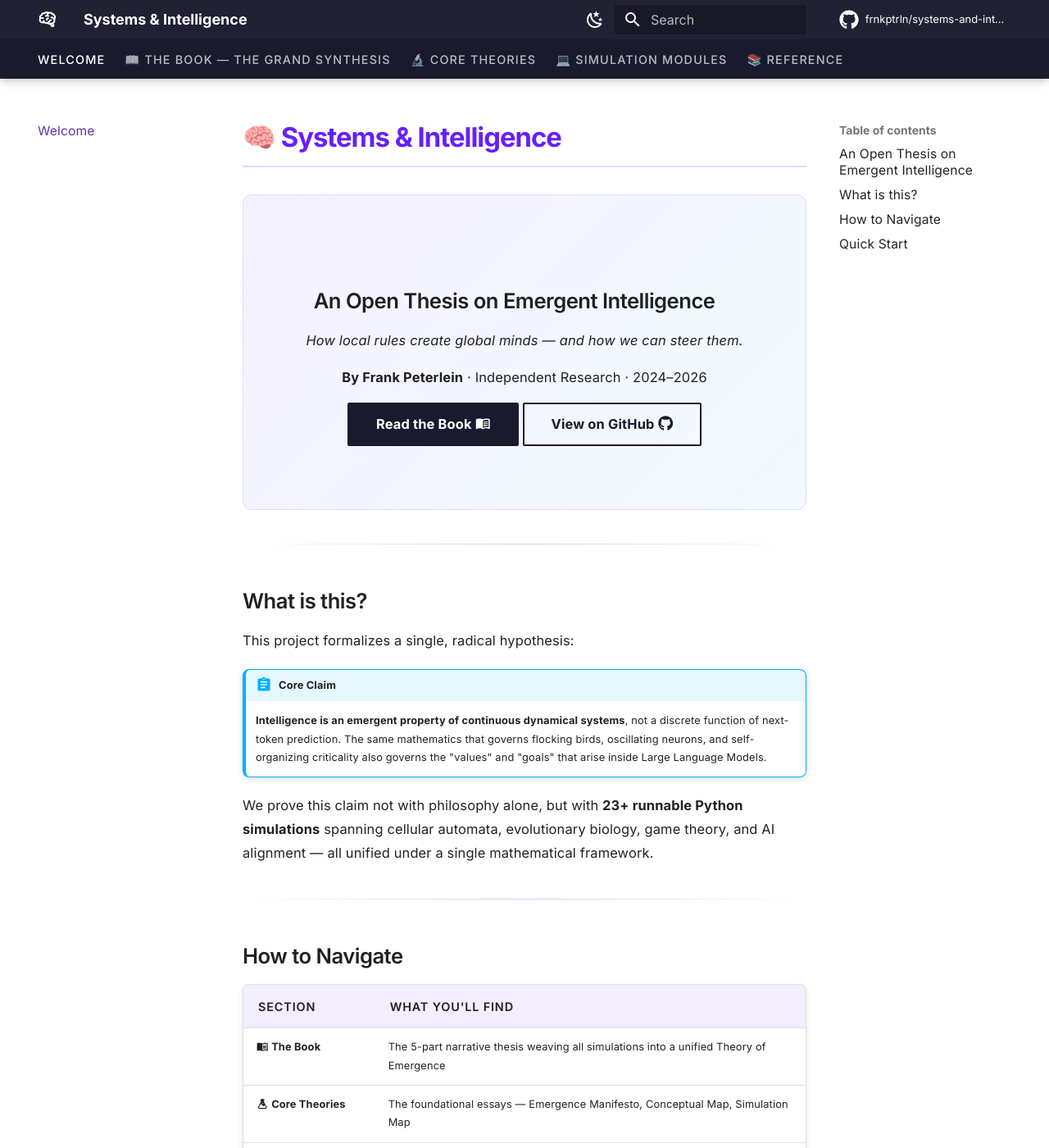
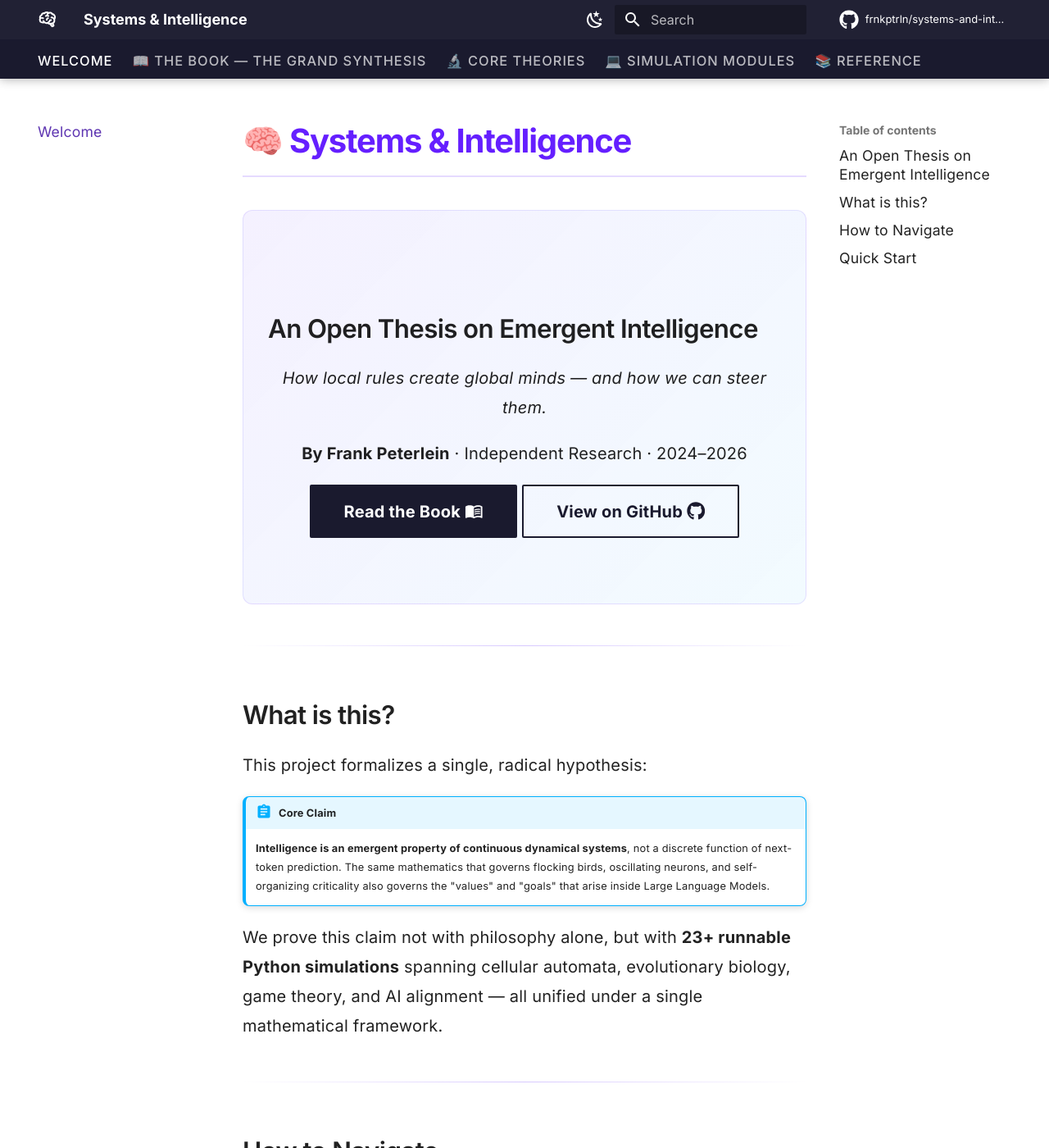
Before and after one commit to frnkptrln/systems-and-intelligence, an MkDocs documentation site: the page built from docs/index.md, in a window 1280 px wide and 1400 px high. Shown: the whole window at 82% size. Built offline with MkDocs 1.6.1 and Material for MkDocs 9.7.7, drawn with Linux system fonts in a browser that asks for light colours; comment, search, counter and statistics services are not loaded.

Commit message:
fix: correct email, increase font sizes, fix broken book link
- Paper email changed to frank.peterlein@gmail.com
- Base font size increased from 0.82rem to 1rem for laptop readability
- Navigation and code font sizes increased proportionally
- 'Read the Book' button now links to the Introduction chapter
- Added site/ to .gitignore

```diff
--- a/docs/index.md
+++ b/docs/index.md
@@ -8,7 +8,7 @@
 
 **By Frank Peterlein** · Independent Research · 2024–2026
 
-[Read the Book :material-book-open-variant:](#){ .md-button .md-button--primary } [View on GitHub :fontawesome-brands-github:](https://github.com/frnkptrln/systems-and-intelligence){ .md-button }
+[Read the Book :material-book-open-variant:](book/00_introduction.md){ .md-button .md-button--primary } [View on GitHub :fontawesome-brands-github:](https://github.com/frnkptrln/systems-and-intelligence){ .md-button }
 
 </div>
 
--- a/docs/stylesheets/extra.css
+++ b/docs/stylesheets/extra.css
@@ -34,8 +34,8 @@
 }
 
 .md-typeset {
-  font-size: 0.82rem;
-  line-height: 1.75;
+  font-size: 1rem;
+  line-height: 1.8;
   letter-spacing: 0.01em;
 }
 
@@ -74,7 +74,7 @@
 .md-typeset code {
   border-radius: 4px;
   padding: 0.15em 0.4em;
-  font-size: 0.82em;
+  font-size: 0.88em;
 }
 
 .md-typeset pre {
@@ -82,8 +82,8 @@
   border: 1px solid rgba(124, 77, 255, 0.12);
 }
 
-.md-typeset pre > code {
-  font-size: 0.78rem;
+.md-typeset pre>code {
+  font-size: 0.88rem;
 }
 
 /* --- Admonitions --- */
@@ -101,15 +101,15 @@
 
 /* --- Navigation --- */
 .md-nav__link {
-  font-size: 0.78rem;
+  font-size: 0.88rem;
   letter-spacing: 0.01em;
 }
 
 .md-tabs__link {
   font-weight: 500;
   text-transform: uppercase;
-  font-size: 0.72rem;
-  letter-spacing: 0.08em;
+  font-size: 0.82rem;
+  letter-spacing: 0.06em;
 }
 
 /* --- Header polish --- */
@@ -139,7 +139,9 @@
 }
 
 /* --- Smooth transitions --- */
-.md-nav__link, .md-tabs__link, a {
+.md-nav__link,
+.md-tabs__link,
+a {
   transition: color 0.2s ease, opacity 0.2s ease;
 }
 
@@ -163,8 +165,8 @@
   background: rgba(124, 77, 255, 0.1);
   font-weight: 600;
   text-transform: uppercase;
-  font-size: 0.72rem;
-  letter-spacing: 0.06em;
+  font-size: 0.82rem;
+  letter-spacing: 0.04em;
 }
 
 /* --- Horizontal Rules --- */
```
Also changed, not shown: papers/quantifying-emergent-utility-in-llms.md (+1 -1 lines).
